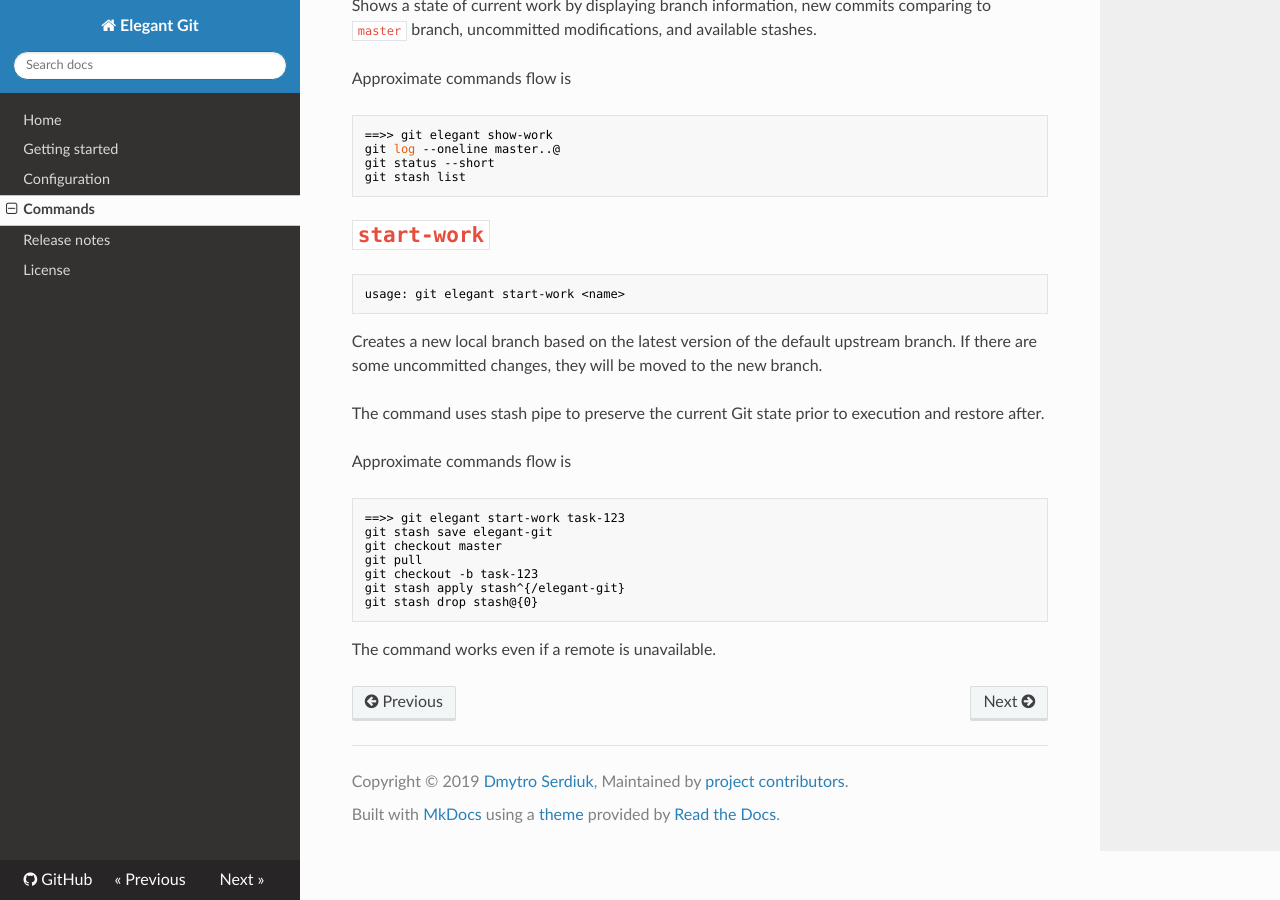
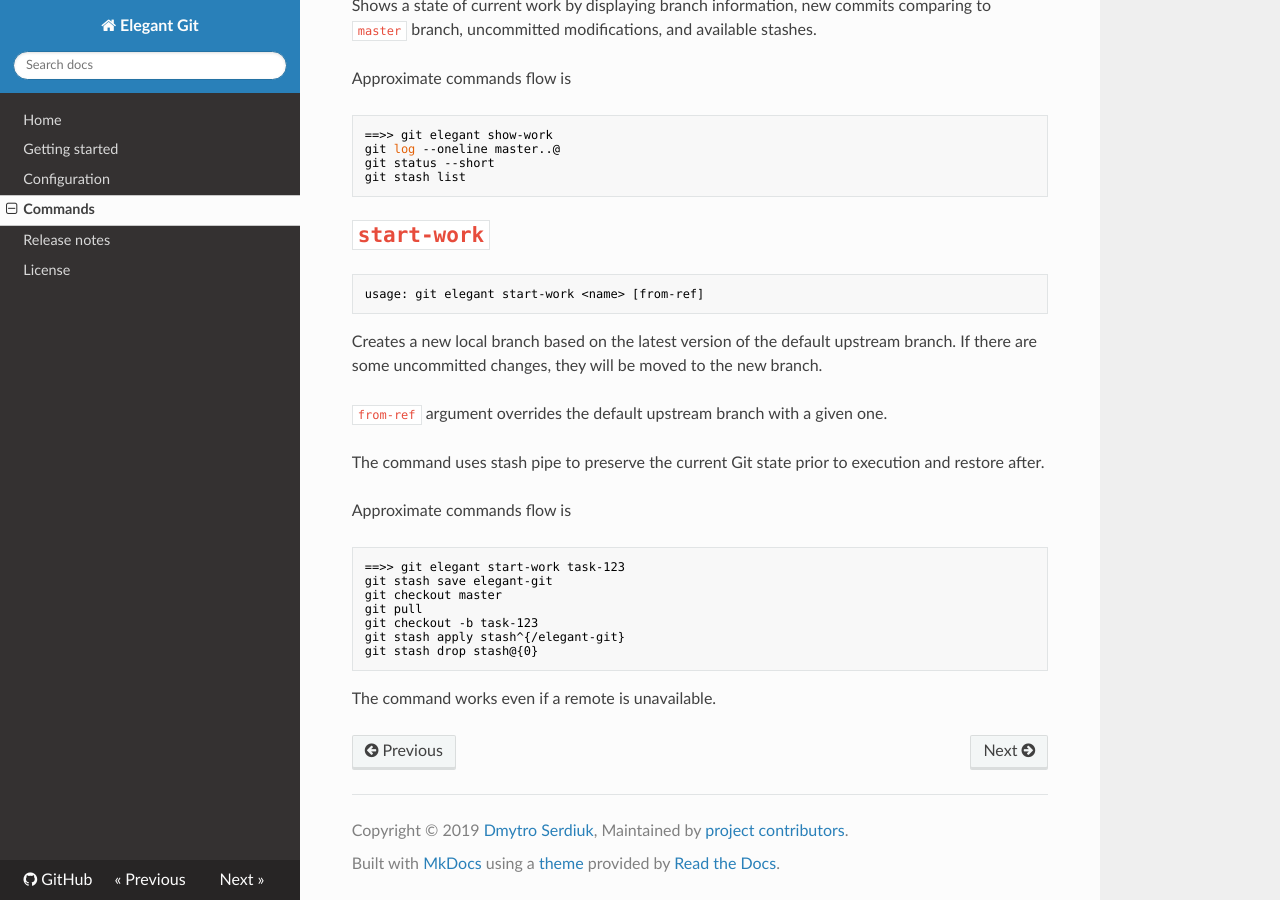
Before and after one commit to bees-hive/elegant-git, an MkDocs documentation site: the page built from docs/commands.md, in a window 1280 px wide and 900 px high, scrolled down 6876 px. Built offline with MkDocs 1.6.1, drawn with Linux system fonts in a browser that asks for light colours; nearby versions of some CDN libraries.

Commit message:
Start work from the alternative branch
Sometimes a new work should be started from the non-master branch. And
this is implemented by adding a second optional argument to
`start-work` command. Also, internal logic has an enhancement that
allows pulling only for branches that have configured remote tracking.

The completion scrips complete the second argument of the command. And
short instructions on how to test the completion updates are added to
README.md.

````diff
--- a/docs/commands.md
+++ b/docs/commands.md
@@ -368,12 +368,14 @@ git stash list
 # `start-work`
 
 ```bash
-usage: git elegant start-work <name>
+usage: git elegant start-work <name> [from-ref]
 ```
 
 Creates a new local branch based on the latest version of the default upstream
 branch. If there are some uncommitted changes, they will be moved to the new
 branch.
+
+`from-ref` argument overrides the default upstream branch with a given one.
 
 The command uses stash pipe to preserve the current Git state prior to execution
 and restore after.
````
Also changed, not shown: README.md (+6 -0 lines), 6 other files.
